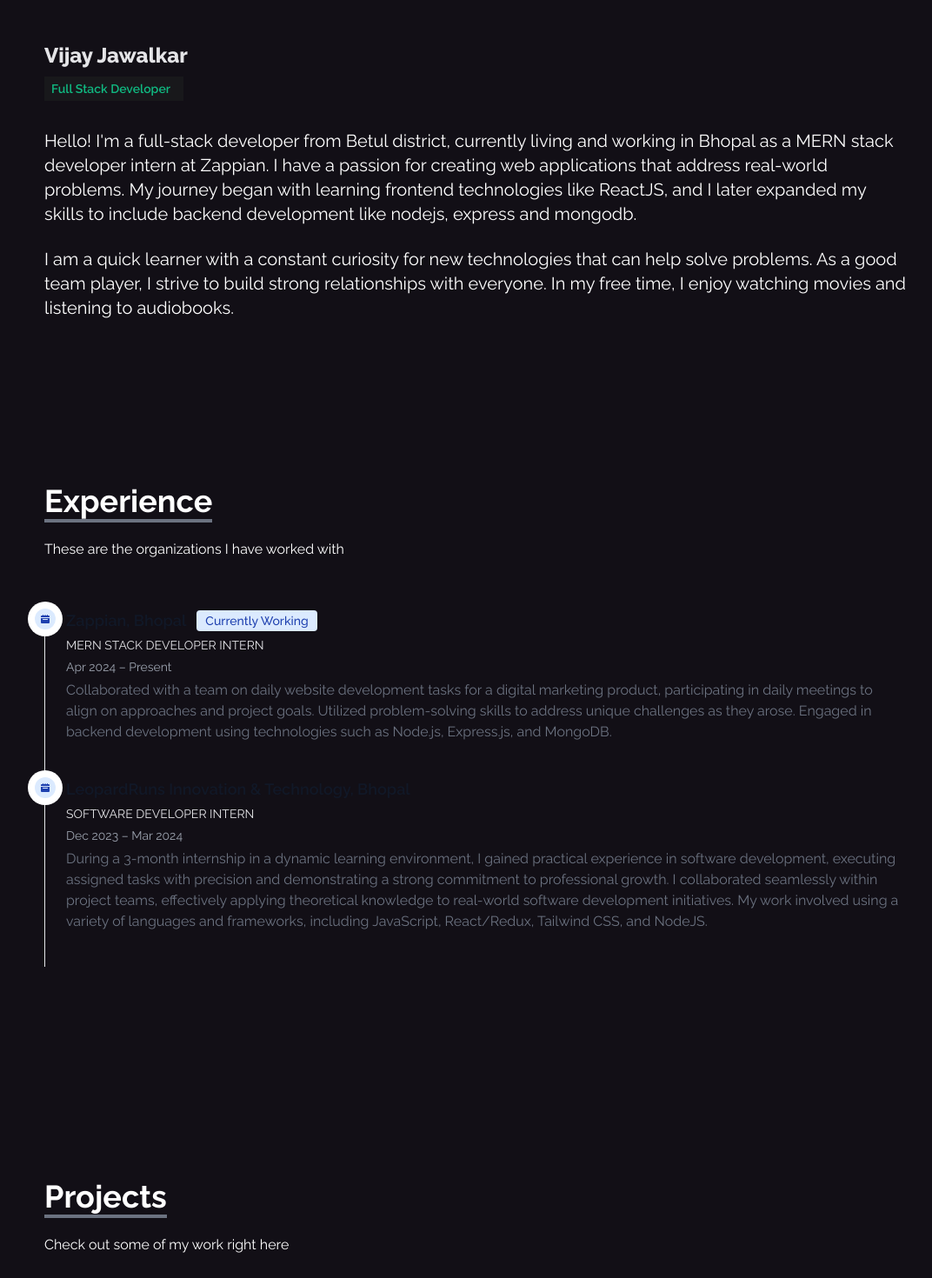
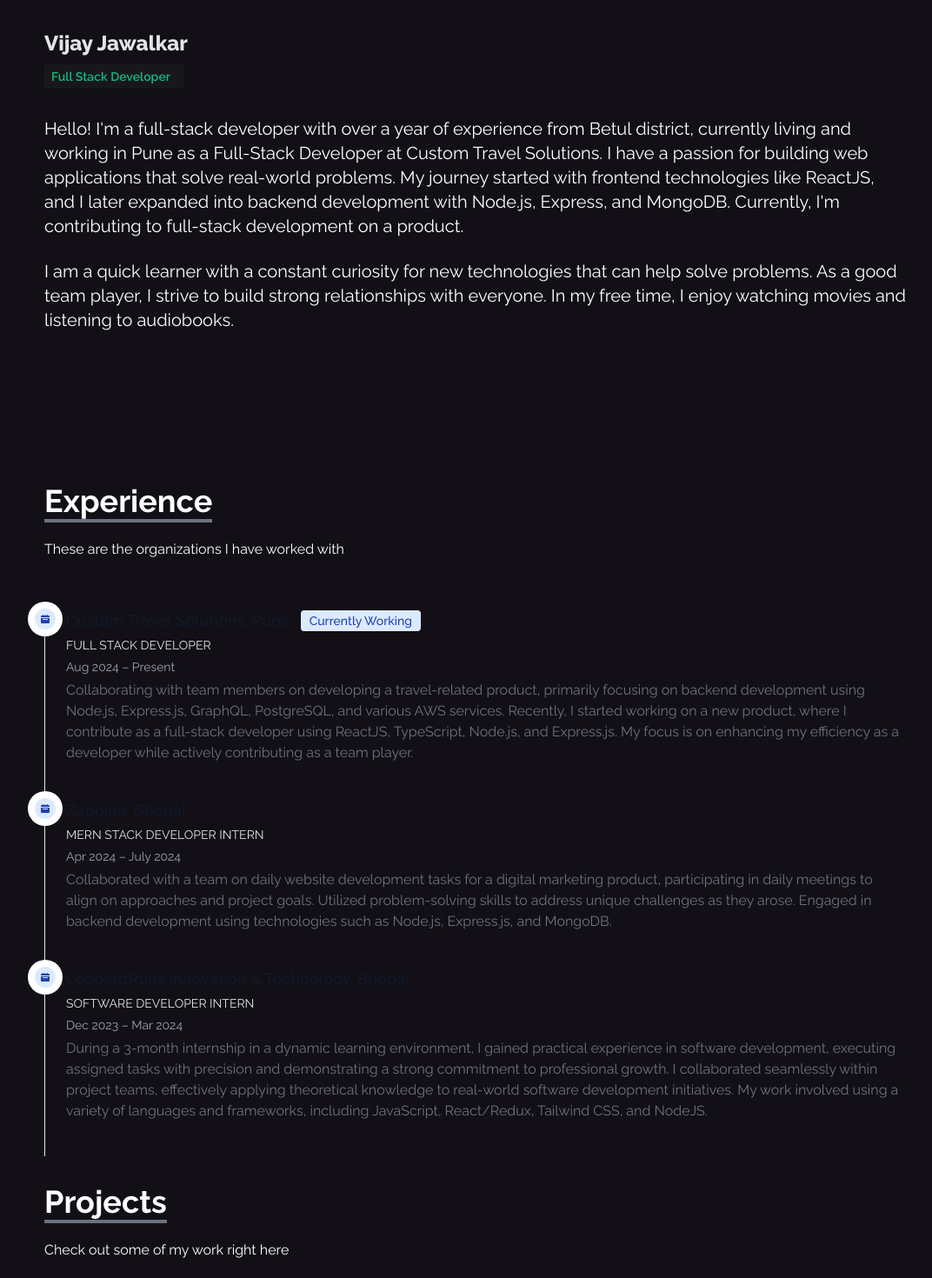
Before and after one commit to vijay-jawalkar/portfolio, a React (Create React App) app: page / in a window 1280 px wide. Shown: the part 1060-2530 px from the top of the page at 87% size, without its empty margins (93-1165 px from the left). Built offline with nearby package versions, Linux system fonts and the light colour scheme.

Commit message:
modified about section

```diff
--- a/src/components/About.js
+++ b/src/components/About.js
@@ -4,7 +4,7 @@ export function About() {
   return (
     <div
       name="about"
-      style={{backgroundColor: 'rgb(18,15,22)'}}
+      style={{ backgroundColor: "rgb(18,15,22)" }}
       className="md:h-screen w-full   text-white"
     >
       <div className="max-w-screen-lg p-4 mx-auto flex flex-col justify-center w-full h-full">
@@ -15,18 +15,31 @@ export function About() {
           </p>
         </div>
 
-        <p className="mt-16 text-2xl font-extrabold text-zinc-200"> Vijay Jawalkar</p>
-        <span className=" w-[160px] mb-8 my-2  px-2 py-1 text-sm bg-zinc-900 font-semibold text-emerald-500" >Full Stack Developer</span>
+        <p className="mt-16 text-2xl font-extrabold text-zinc-200">
+          {" "}
+          Vijay Jawalkar
+        </p>
+        <span className=" w-[160px] mb-8 my-2  px-2 py-1 text-sm bg-zinc-900 font-semibold text-emerald-500">
+          Full Stack Developer
+        </span>
 
         <p className="text-xl ">
-        Hello! I'm a full-stack developer from Betul district, currently living and working in Bhopal as a MERN stack developer intern at Zappian. I have a passion for creating web applications that address real-world problems. My journey began with learning frontend technologies like ReactJS, and I later expanded my skills to include backend development like nodejs, express and mongodb.
+          Hello! I'm a full-stack developer with over a year of experience from
+          Betul district, currently living and working in Pune as a Full-Stack
+          Developer at Custom Travel Solutions. I have a passion for building
+          web applications that solve real-world problems. My journey started
+          with frontend technologies like ReactJS, and I later expanded into
+          backend development with Node.js, Express, and MongoDB. Currently, I'm
+          contributing to full-stack development on a product.
         </p>
 
         <br />
 
         <p className="text-xl">
-
-I am a quick learner with a constant curiosity for new technologies that can help solve problems. As a good team player, I strive to build strong relationships with everyone. In my free time, I enjoy watching movies and listening to audiobooks.
+          I am a quick learner with a constant curiosity for new technologies
+          that can help solve problems. As a good team player, I strive to build
+          strong relationships with everyone. In my free time, I enjoy watching
+          movies and listening to audiobooks.
         </p>
       </div>
     </div>
--- a/src/components/Experience.js
+++ b/src/components/Experience.js
@@ -1,45 +1,114 @@
-
-
 export function Experience() {
   return (
     <div
       name="experience"
-        style={{backgroundColor: 'rgb(18,15,22)', minHeight: '100vh'}}
+      style={{ backgroundColor: "rgb(18,15,22)", minHeight: "100vh" }}
       className="w-full text-white"
     >
-        <div className='max-w-screen-lg mx-auto p-4 flex flex-col justify-center w-full h-full text-white'>
-            <div className='pb-8'>
-                <p className='text-4xl font-bold inline border-b-4 border-gray-500'>Experience</p>
-                <p className='py-6'>These are the organizations I have worked with</p>
+      <div className="max-w-screen-lg mx-auto p-4 flex flex-col justify-center w-full h-full text-white">
+        <div className="pb-8">
+          <p className="text-4xl font-bold inline border-b-4 border-gray-500">
+            Experience
+          </p>
+          <p className="py-6">These are the organizations I have worked with</p>
         </div>
         <ol className="relative border-l border-gray-200 dark:border-gray-700">
           <li className="mb-10 ml-6">
             <span className="absolute flex items-center justify-center w-6 h-6 bg-blue-100 rounded-full -left-3 ring-8 ring-white dark:ring-gray-900 dark:bg-blue-900">
-                        <svg className="w-2.5 h-2.5 text-blue-800 dark:text-blue-300" aria-hidden="true" xmlns="http://www.w3.org/2000/svg" fill="currentColor" viewBox="0 0 20 20">
-                            <path d="M20 4a2 2 0 0 0-2-2h-2V1a1 1 0 0 0-2 0v1h-3V1a1 1 0 0 0-2 0v1H6V1a1 1 0 0 0-2 0v1H2a2 2 0 0 0-2 2v2h20V4ZM0 18a2 2 0 0 0 2 2h16a2 2 0 0 0 2-2V8H0v10Zm5-8h10a1 1 0 0 1 0 2H5a1 1 0 0 1 0-2Z"/>
+              <svg
+                className="w-2.5 h-2.5 text-blue-800 dark:text-blue-300"
+                aria-hidden="true"
+                xmlns="http://www.w3.org/2000/svg"
+                fill="currentColor"
+                viewBox="0 0 20 20"
+              >
+                <path d="M20 4a2 2 0 0 0-2-2h-2V1a1 1 0 0 0-2 0v1h-3V1a1 1 0 0 0-2 0v1H6V1a1 1 0 0 0-2 0v1H2a2 2 0 0 0-2 2v2h20V4ZM0 18a2 2 0 0 0 2 2h16a2 2 0 0 0 2-2V8H0v10Zm5-8h10a1 1 0 0 1 0 2H5a1 1 0 0 1 0-2Z" />
               </svg>
             </span>
-                    <h3 className="flex items-center mb-1 text-lg font-semibold text-gray-900 dark:text-white">Zappian, Bhopal
-                        <span class="hidden lg:block bg-blue-100 text-blue-800 text-sm font-medium mr-2 px-2.5 py-0.5 rounded dark:bg-blue-900 dark:text-blue-300 ml-3">Currently Working</span>
+            <h3 className="flex items-center mb-1 text-lg font-semibold text-gray-900 dark:text-white">
+              Custom Travel Solutions, Pune
+              <span class="hidden lg:block bg-blue-100 text-blue-800 text-sm font-medium mr-2 px-2.5 py-0.5 rounded dark:bg-blue-900 dark:text-blue-300 ml-3">
+                Currently Working
+              </span>
             </h3>
-                    <p className="text-sm text-zinc-200 mb-2">MERN STACK DEVELOPER INTERN</p>
-                    <time className="block mb-2 text-sm font-normal leading-none text-gray-400 dark:text-gray-500">Apr 2024 – Present</time>
-                    <p className="mb-4 text-base font-normal text-gray-500 dark:text-gray-400">Collaborated with a team on daily website development tasks for a digital marketing product, participating in daily meetings to align on approaches and project goals. Utilized problem-solving skills to address unique challenges as they arose. Engaged in backend development using technologies such as Node.js, Express.js, and MongoDB.</p>
+            <p className="text-sm text-zinc-200 mb-2">FULL STACK DEVELOPER</p>
+            <time className="block mb-2 text-sm font-normal leading-none text-gray-400 dark:text-gray-500">
+              Aug 2024 – Present
+            </time>
+            <p className="mb-4 text-base font-normal text-gray-500 dark:text-gray-400">
+              Collaborating with team members on developing a travel-related
+              product, primarily focusing on backend development using Node.js,
+              Express.js, GraphQL, PostgreSQL, and various AWS services.
+              Recently, I started working on a new product, where I contribute
+              as a full-stack developer using ReactJS, TypeScript, Node.js, and
+              Express.js. My focus is on enhancing my efficiency as a developer
+              while actively contributing as a team player.
+            </p>
           </li>
           <li className="mb-10 ml-6">
             <span className="absolute flex items-center justify-center w-6 h-6 bg-blue-100 rounded-full -left-3 ring-8 ring-white dark:ring-gray-900 dark:bg-blue-900">
-                        <svg className="w-2.5 h-2.5 text-blue-800 dark:text-blue-300" aria-hidden="true" xmlns="http://www.w3.org/2000/svg" fill="currentColor" viewBox="0 0 20 20">
-                            <path d="M20 4a2 2 0 0 0-2-2h-2V1a1 1 0 0 0-2 0v1h-3V1a1 1 0 0 0-2 0v1H6V1a1 1 0 0 0-2 0v1H2a2 2 0 0 0-2 2v2h20V4ZM0 18a2 2 0 0 0 2 2h16a2 2 0 0 0 2-2V8H0v10Zm5-8h10a1 1 0 0 1 0 2H5a1 1 0 0 1 0-2Z"/>
+              <svg
+                className="w-2.5 h-2.5 text-blue-800 dark:text-blue-300"
+                aria-hidden="true"
+                xmlns="http://www.w3.org/2000/svg"
+                fill="currentColor"
+                viewBox="0 0 20 20"
+              >
+                <path d="M20 4a2 2 0 0 0-2-2h-2V1a1 1 0 0 0-2 0v1h-3V1a1 1 0 0 0-2 0v1H6V1a1 1 0 0 0-2 0v1H2a2 2 0 0 0-2 2v2h20V4ZM0 18a2 2 0 0 0 2 2h16a2 2 0 0 0 2-2V8H0v10Zm5-8h10a1 1 0 0 1 0 2H5a1 1 0 0 1 0-2Z" />
               </svg>
             </span>
-                    <h3 className="mb-1 text-lg font-semibold text-gray-900 dark:text-white">LeopardRuns Innovation & Technology, Bhopal</h3>
-                    <p className="text-sm text-zinc-200 mb-2">SOFTWARE DEVELOPER INTERN</p>
-                    <time className="block mb-2 text-sm font-normal leading-none text-gray-400 dark:text-gray-500">Dec 2023 – Mar 2024</time>
-                    <p className="text-base font-normal text-gray-500 dark:text-gray-400">During a 3-month internship in a dynamic learning environment, I gained practical experience in software development, executing assigned tasks with precision and demonstrating a strong commitment to professional growth. I collaborated seamlessly within project teams, effectively applying theoretical knowledge to real-world software development initiatives. My work involved using a variety of languages and frameworks, including JavaScript, React/Redux, Tailwind CSS, and NodeJS.</p>
+            <h3 className="flex items-center mb-1 text-lg font-semibold text-gray-900 dark:text-white">
+              Zappian, Bhopal
+            </h3>
+            <p className="text-sm text-zinc-200 mb-2">
+              MERN STACK DEVELOPER INTERN
+            </p>
+            <time className="block mb-2 text-sm font-normal leading-none text-gray-400 dark:text-gray-500">
+              Apr 2024 – July 2024
+            </time>
+            <p className="mb-4 text-base font-normal text-gray-500 dark:text-gray-400">
+              Collaborated with a team on daily website development tasks for a
+              digital marketing product, participating in daily meetings to
+              align on approaches and project goals. Utilized problem-solving
+              skills to address unique challenges as they arose. Engaged in
+              backend development using technologies such as Node.js,
+              Express.js, and MongoDB.
+            </p>
+          </li>
+          <li className="mb-10 ml-6">
+            <span className="absolute flex items-center justify-center w-6 h-6 bg-blue-100 rounded-full -left-3 ring-8 ring-white dark:ring-gray-900 dark:bg-blue-900">
+              <svg
+                className="w-2.5 h-2.5 text-blue-800 dark:text-blue-300"
+                aria-hidden="true"
+                xmlns="http://www.w3.org/2000/svg"
+                fill="currentColor"
+                viewBox="0 0 20 20"
+              >
+                <path d="M20 4a2 2 0 0 0-2-2h-2V1a1 1 0 0 0-2 0v1h-3V1a1 1 0 0 0-2 0v1H6V1a1 1 0 0 0-2 0v1H2a2 2 0 0 0-2 2v2h20V4ZM0 18a2 2 0 0 0 2 2h16a2 2 0 0 0 2-2V8H0v10Zm5-8h10a1 1 0 0 1 0 2H5a1 1 0 0 1 0-2Z" />
+              </svg>
+            </span>
+            <h3 className="mb-1 text-lg font-semibold text-gray-900 dark:text-white">
+              LeopardRuns Innovation & Technology, Bhopal
+            </h3>
+            <p className="text-sm text-zinc-200 mb-2">
+              SOFTWARE DEVELOPER INTERN
+            </p>
+            <time className="block mb-2 text-sm font-normal leading-none text-gray-400 dark:text-gray-500">
+              Dec 2023 – Mar 2024
+            </time>
+            <p className="text-base font-normal text-gray-500 dark:text-gray-400">
+              During a 3-month internship in a dynamic learning environment, I
+              gained practical experience in software development, executing
+              assigned tasks with precision and demonstrating a strong
+              commitment to professional growth. I collaborated seamlessly
+              within project teams, effectively applying theoretical knowledge
+              to real-world software development initiatives. My work involved
+              using a variety of languages and frameworks, including JavaScript,
+              React/Redux, Tailwind CSS, and NodeJS.
+            </p>
           </li>
         </ol>
       </div>
     </div>
-
   );
 }
--- a/src/components/Home.js
+++ b/src/components/Home.js
@@ -1,71 +1,99 @@
 import React, { useState, useEffect } from "react";
-import react from "../assets/react.png"
-import javascript from "../assets/javascript.png"
-import nodejs from "../assets/node.png"
-import tailwind from "../assets/tailwind.png"
+import react from "../assets/react.png";
+import javascript from "../assets/javascript.png";
+import nodejs from "../assets/node.png";
+import tailwind from "../assets/tailwind.png";
 // import html from "../assets/html.png"
-
 
 import { IoIosArrowDroprightCircle } from "react-icons/io";
 import { Link } from "react-scroll";
 
-const stickers = [
-  react, javascript, nodejs, tailwind
-]
+const stickers = [react, javascript, nodejs, tailwind];
 
 const radius = 200; // Radius of the circular path around the image
 const centerX = 150; // Center X position of the circle
 const centerY = 150; // Center Y position of the circle
 
 export function Home() {
-  const [sentences, setSentences] = useState(["Frontend Development", "Backend Development"]);
+  const [sentences, setSentences] = useState([
+    "Frontend Development",
+    "Backend Development",
+  ]);
   const [currentSentenceIndex, setCurrentSentenceIndex] = useState(0);
 
-  console.log(setSentences)
+  console.log(setSentences);
 
   useEffect(() => {
     const interval = setInterval(() => {
-      setCurrentSentenceIndex((prevIndex) => (prevIndex + 1) % sentences.length);
+      setCurrentSentenceIndex(
+        (prevIndex) => (prevIndex + 1) % sentences.length
+      );
     }, 5000); // Change sentence every 5 seconds
 
     return () => clearInterval(interval);
   }, [sentences]);
   return (
-    <div name = "home" style={{backgroundColor: 'rgb(18,15,22)'}} className="md:h-screen w-full mt-20 md:mt-0">
-
+    <div
+      name="home"
+      style={{ backgroundColor: "rgb(18,15,22)" }}
+      className="md:h-screen w-full mt-20 md:mt-0"
+    >
       <div className="max-w-screen-lg mx-auto flex flex-col items-center justify-center md:justify-between gap-4 h-full px-4 md:flex-row">
         <div className="flex flex-col justify-center h-full">
-          <p className="pb-6" > <span className="move  text-2xl">👋</span> <span className="text-zinc-100 text-2xl font-semibold pb-6"> Hey </span></p>
-          <h2 className="text-4xl sm:text-6xl font-extrabold text-white">I'm Vijay Jawalkar</h2>
+          <p className="pb-6">
+            {" "}
+            <span className="move  text-2xl">👋</span>{" "}
+            <span className="text-zinc-100 text-2xl font-semibold pb-6">
+              {" "}
+              Hey{" "}
+            </span>
+          </p>
+          <h2 className="text-4xl sm:text-6xl font-extrabold text-white">
+            I'm Vijay Jawalkar
+          </h2>
 
           <p className="py-6 font-semibold flex flex-row gap-2">
             <p className="text-zinc-100 text-xl  md:text-2xl "> I am into </p>
-      <p className={`animate-typing overflow-hidden whitespace-nowrap border-r-4 border-r-white pr-5 text-lg md:text-2xl text-green-300 font-bold ${currentSentenceIndex === 1 ? 'hidden' : ''}`}>
+            <p
+              className={`animate-typing overflow-hidden whitespace-nowrap border-r-4 border-r-white pr-5 text-lg md:text-2xl text-green-300 font-bold ${
+                currentSentenceIndex === 1 ? "hidden" : ""
+              }`}
+            >
               {sentences[0]}
             </p>
-      <p className={`animate-typing overflow-hidden whitespace-nowrap border-r-4 border-r-white pr-5 text-lg md:text-2xl text-green-300  font-bold ${currentSentenceIndex === 0 ? 'hidden' : ''}`}>
+            <p
+              className={`animate-typing overflow-hidden whitespace-nowrap border-r-4 border-r-white pr-5 text-lg md:text-2xl text-green-300  font-bold ${
+                currentSentenceIndex === 0 ? "hidden" : ""
+              }`}
+            >
               {sentences[1]}
             </p>
           </p>
           <p className="text-cyan-50 py-2 max-w-md">
-          Full-Stack Developer with a passion for building dynamic web applications using the MERN stack. Bringing a strong foundation and a knack for quickly grasping new technologies to every project.
+            Full-Stack Developer with a passion for building dynamic web
+            applications using the MERN stack. Bringing a strong foundation and
+            a knack for quickly grasping new technologies to every project.
           </p>
 
           <div>
-            <Link to = "portfolio" smooth duration={500} className="group text-white w-fit px-6 py-3 my-2 flex items-center gap-2 bg-gradient-to-r from-cyan-500 to-blue-500 rounded-md cursor-pointer">
+            <Link
+              to="portfolio"
+              smooth
+              duration={500}
+              className="group text-white w-fit px-6 py-3 my-2 flex items-center gap-2 bg-gradient-to-r from-cyan-500 to-blue-500 rounded-md cursor-pointer"
+            >
               Portfolio
               <span className="group-hover:rotate-90 duration-300">
-                <IoIosArrowDroprightCircle size={22}/>
+                <IoIosArrowDroprightCircle size={22} />
               </span>
-
             </Link>
           </div>
         </div>
         <div className="relative flex items-center justify-center">
           <img
-        src="https://media.licdn.com/dms/image/D4D03AQH4q2CcK7DJng/profile-displayphoto-shrink_800_800/0/1705604918722?e=1723075200&v=beta&t=29JoZFm-C5_7vtJdI8gZKlbfTM9pdE2gYhfc-zsKG3Q"
+            src="https://media.licdn.com/dms/image/v2/D4D03AQEnDs-K-SRBIw/profile-displayphoto-shrink_400_400/profile-displayphoto-shrink_400_400/0/1727287295286?e=1747267200&v=beta&t=mdiV2EgZOIeoHPSdgPW_zf4WYwl2-gX-rgPJn3Ik-_4"
             alt="HeroImage"
-        className="object-cover w-[150px] lg:w-[300px] rounded-full mx-auto"
+            className="object-cover w-[150px] lg:w-[250px] rounded-full mx-auto"
           />
 
           {stickers.map((sticker, index) => {
```
Lines whose indentation alone changed are shown as unchanged.
